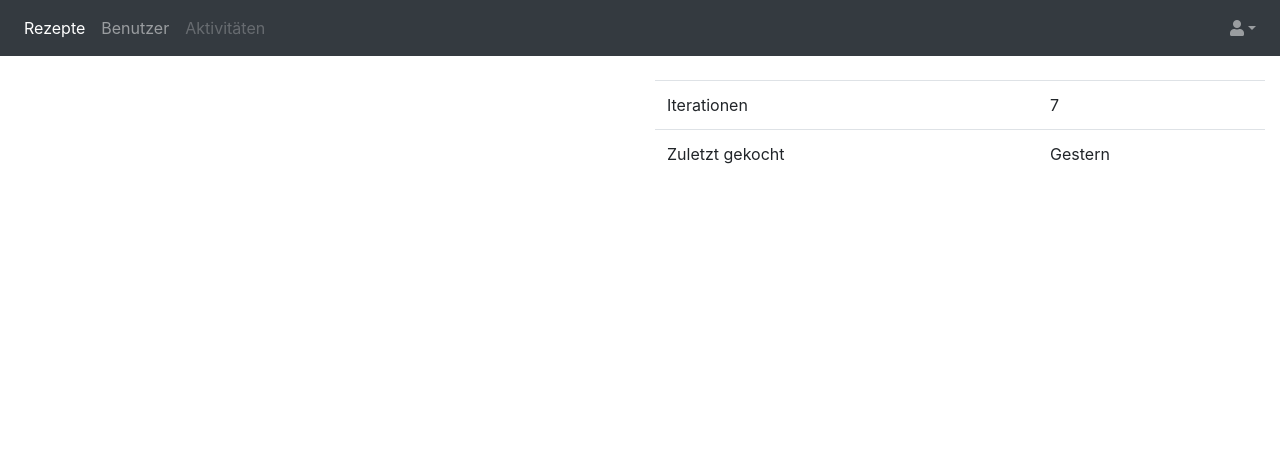
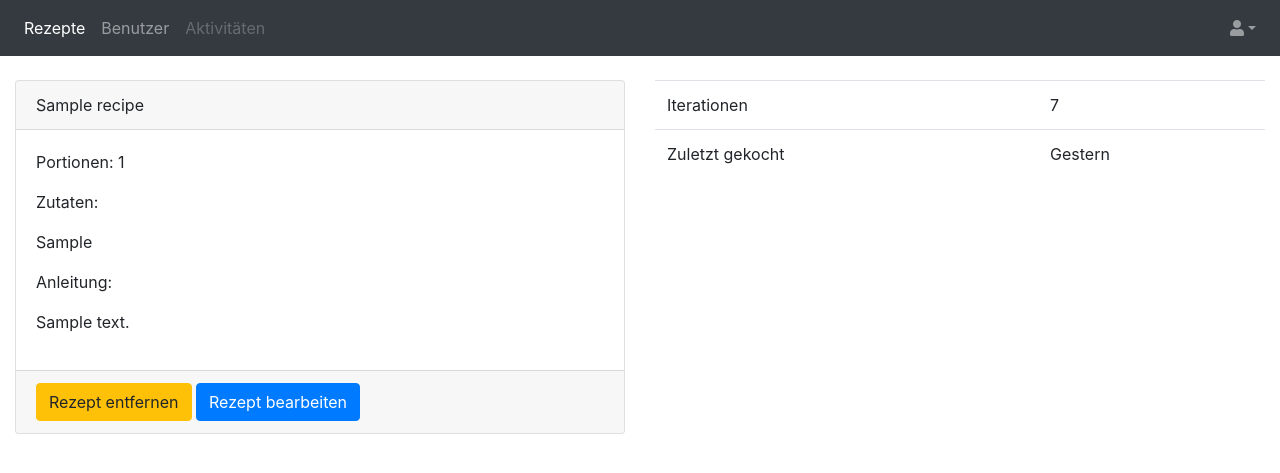
Before and after one commit to phildeutsch/recipes, a Django app: page /recipes/recipe/1 in a window 1280 px wide. Shown: the top 473 px of the page. Run offline with Django 3.2, Linux system fonts and the light colour scheme; a user stored in the database is signed in; tables that the repository leaves empty hold one stand-in row (values such as "Sample post"); parts of the project's set-up code (start-up, migrations or seed data) failed here and were passed over; some libraries are stand-ins or nearby versions.

Commit message:
linebreaks

```diff
--- a/recipes/templates/recipes/cards/recipe.html
+++ b/recipes/templates/recipes/cards/recipe.html
@@ -5,9 +5,9 @@
     <div class="card-body">
         <p>Portionen: {{ recipe.servings }} </p>
         <p>Zutaten:</p>
-        <p> {{ recipe.ingredients }} </p>
+        <p> {{ recipe.ingredients | linebreaks }} </p>
         <p>Anleitung:</p>
-        <p> {{ recipe.text }} </p>
+        <p> {{ recipe.text | linebreaks }} </p>
     </div>
     <div class="card-footer">
         <a class="btn btn-warning" href="/recipes/delete_recipe/{{recipe.id}}">Rezept entfernen</a>
--- a/recipes/templates/recipes/recipe.html
+++ b/recipes/templates/recipes/recipe.html
@@ -3,7 +3,7 @@
 
 <div class="row">
     <div class="col-lg-6">
-        {% include "/recipes/cards/recipe.html" %}
+        {% include "recipes/cards/recipe.html" %}
     </div>
     <div class="col-lg-6">
         <div style="overflow: hidden">
```
